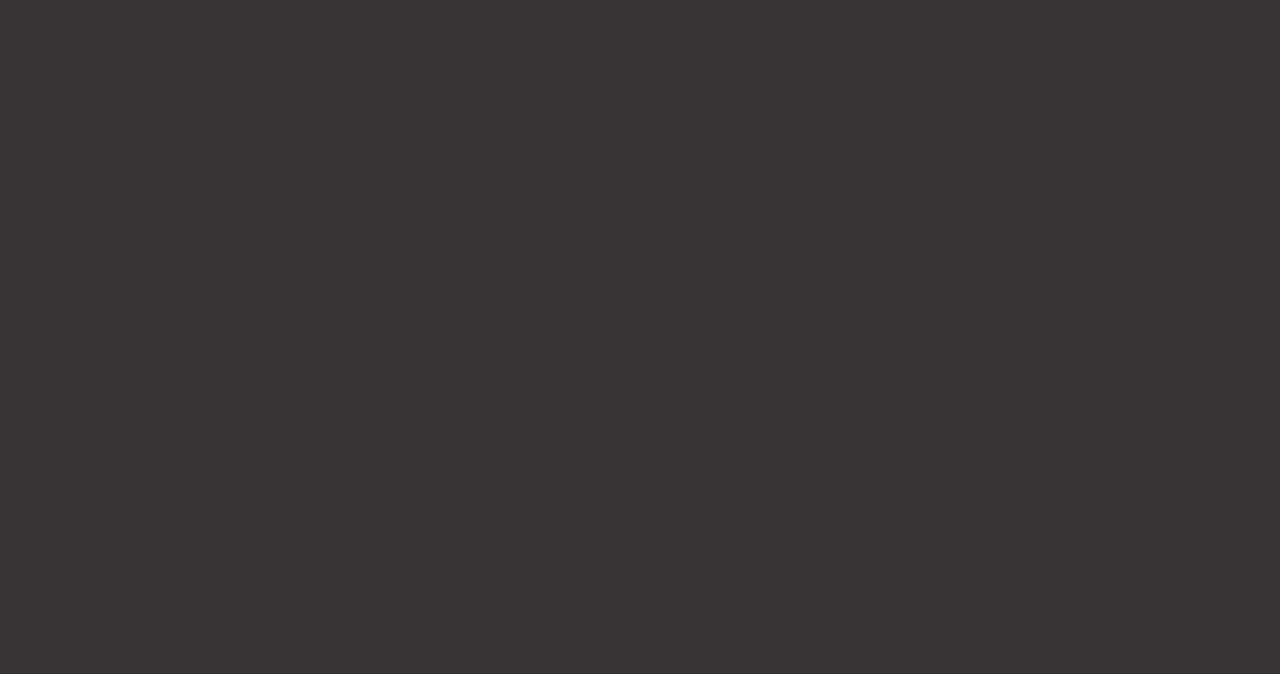
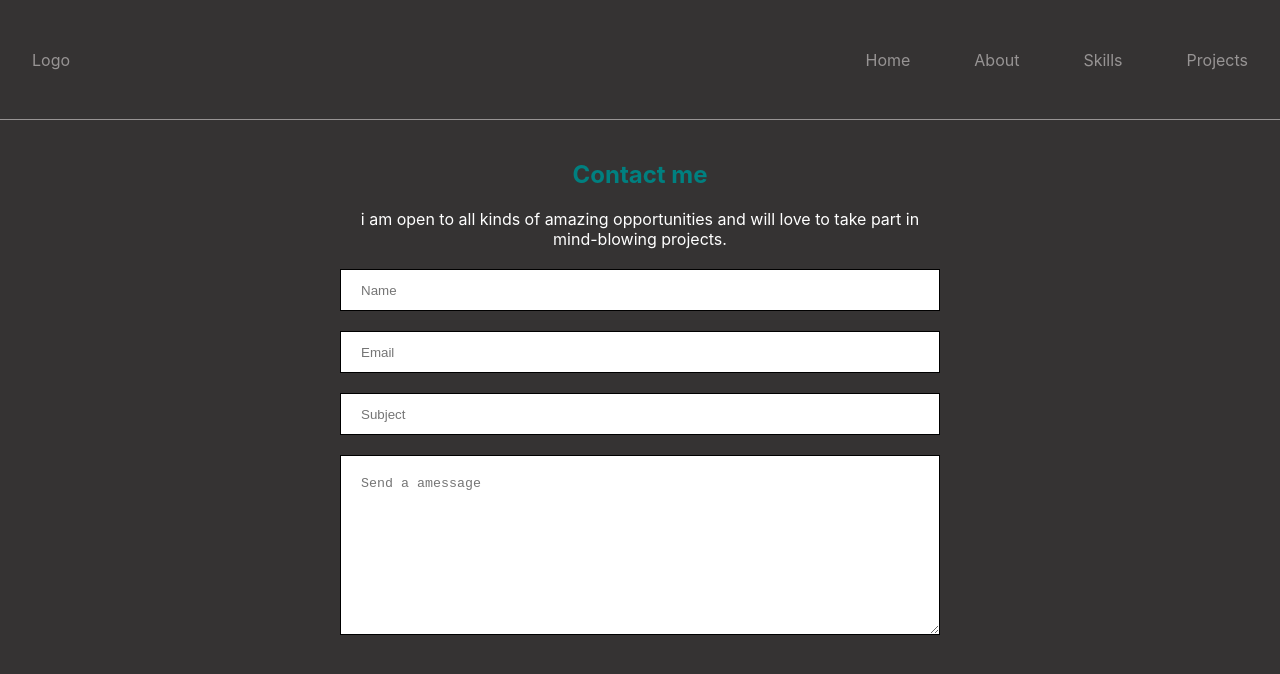
Before and after one commit to profnike/reactportfolio, a React (Create React App) app: page /Contact in a window 1280 px wide. Before the commit this address had no page. Shown: the top 674 px of the page. Built offline with nearby package versions, Linux system fonts and the light colour scheme.

Commit message:
contactpage build

```diff
--- a/src/App.js
+++ b/src/App.js
@@ -1,6 +1,7 @@
 import { Route,Routes } from 'react-router-dom';
 import Home from './Pages/Home/Home'
 import About from './Pages/About/About';
+import Contact from './Pages/Contact/Contact';
 import Skills from './Pages/Skills/Skills'
 import Projects from './Pages/Projects/Projects'
 import './App.css';
@@ -12,6 +13,7 @@ function App() {
       <Routes>
       <Route exact path="/" element={<Home/>}/>
       <Route exact path="/About" element={<About/>}/>
+      <Route exact path="/Contact" element={<Contact/>}/>
       <Route exact path="/Projects" element={<Projects/>}/>
       <Route exact path="/Skills" element={<Skills/>}/>
       </Routes>
--- /dev/null
+++ b/src/Pages/Contact/Contact.css
@@ -0,0 +1,48 @@
+*{
+    margin: 0;
+    padding: 0;
+    box-sizing: border-box;
+
+}
+.contact{
+    margin-top: 20vh;
+    background-color: rgb(53, 51, 51);
+}
+.contactbody{
+    margin:0 auto;
+    width: 50%;
+
+    padding: 0 20px;
+}
+.contactbody h2{
+    color: teal;
+    margin-bottom: 20px;
+}
+.contactbody p{
+    color: white;
+}
+.contact-input-div{
+    width: 100%;
+    height: 40px;
+    border: 1px solid black;
+    background-color: white;
+    display: flex;
+    align-items: center;
+    justify-content: flex-start;
+    padding: 20px;
+    margin-top: 20px;
+}
+.contact-input-div input{
+    border: none;
+    outline: none;
+    width: 100%;
+}
+.contactbody .textarea{
+    min-height: 180px ;
+}
+@media screen and (max-width:900px) {
+    .contactbody{
+        width: 90%;
+    }
+
+}
--- /dev/null
+++ b/src/Pages/Contact/Contact.js
@@ -0,0 +1,29 @@
+import Navbar from '../../component/Navbar/Navbar'
+import '../Contact/Contact.css'
+
+
+function Contact (){
+    return(
+        <div className="contact">
+         <Navbar contactpage={{color:"white",backgroundColor:"teal",border:"none"}}/>
+         <div className="contactbody">
+           <h2>Contact me</h2>
+           <p>i am open to all kinds of amazing opportunities and will love to take part
+                in mind-blowing projects.</p>
+                <div className="contact-input-div">
+                <input type="text" placeholder="Name"/>
+                </div>
+                <div className="contact-input-div">
+                <input type="email" placeholder="Email"/>
+                </div >
+                <div className="contact-input-div">
+                <input type="text" placeholder="Subject"/>
+                </div>
+                <textarea className="contact-input-div textarea" placeholder="Send a amessage"/>
+
+           </div>
+        </div>
+    )
+
+}
+export default Contact
--- a/src/component/Navbar/Navbar.css
+++ b/src/component/Navbar/Navbar.css
@@ -85,6 +85,13 @@
     }
     .mobile-contact-button{
         display: inline-block;
+        width: 100px;
+        height: 40px;
+        border: 2px solid teal;
+        background-color: white;
+        color: teal;
+        border-radius: 6px;
+        font-size: 1rem;
     }
     .open-dropdown{
         display: inline-block;
@@ -92,11 +99,12 @@
     .midnavbar-mobile {
         display:inline-block;
         margin: 2rem auto;
+      /* padding-top: 1rem; */
         background-color: rgb(53, 51, 51);
         width: 100%;
-        z-index: 10000;
-
-        transition: all 10s linear;
+        z-index: 1000000;
+       /* background-color: red; */
+        /* transition: all 10s linear; */
 
     }
     .midnavbar-mobile ul{
--- a/src/component/Navbar/Navbar.js
+++ b/src/component/Navbar/Navbar.js
@@ -1,10 +1,12 @@
 import { useState } from 'react'
 import { Link } from 'react-router-dom'
+import { useNavigate } from 'react-router-dom'
 import '../Navbar/Navbar.css'
 
 
 
-function Navbar({aboutpage,homepage,skillpage,projectpage}){
+function Navbar({aboutpage,homepage,skillpage,projectpage,contactpage}){
+    const navigate=useNavigate()
     const [openbar,setOpenbar]=useState({display:"inline"})
     const [closebar,setClosebar]=useState({display:"none"})
     const [dropdownUl,setDropdownUl]=useState({display:"none"})
@@ -38,7 +40,7 @@ function Navbar({aboutpage,homepage,skillpage,projectpage}){
                 <Link className="link" to="/about"> <li style={aboutpage}>About</li></Link>
                 <Link className="link" to="/skills">   <li style={skillpage}>Skills</li></Link>
                 <Link className="link" to="/projects">  <li style={projectpage}>Projects</li></Link>
-                    <button className="mobile-contact-button">Contact</button>
+                    {/* <button className="mobile-contact-button">Contact me</button> */}
 
                 </ul>
               </div>
@@ -56,7 +58,7 @@ function Navbar({aboutpage,homepage,skillpage,projectpage}){
                    <Link className="link" to="/about"> <li style={aboutpage}>About</li></Link>
                    <Link className="link" to="/skills"> <li style={skillpage}>Skills</li></Link>
                    <Link  className="link" to="/projects"> <li style={projectpage}>Projects</li></Link>
-                    <button className="mobile-contact-button">Contact</button>
+                    <button onClick={(()=>{navigate("/Contact")})} style={contactpage} className="mobile-contact-button">Contact</button>
 
                 </ul>
               </div>
```
